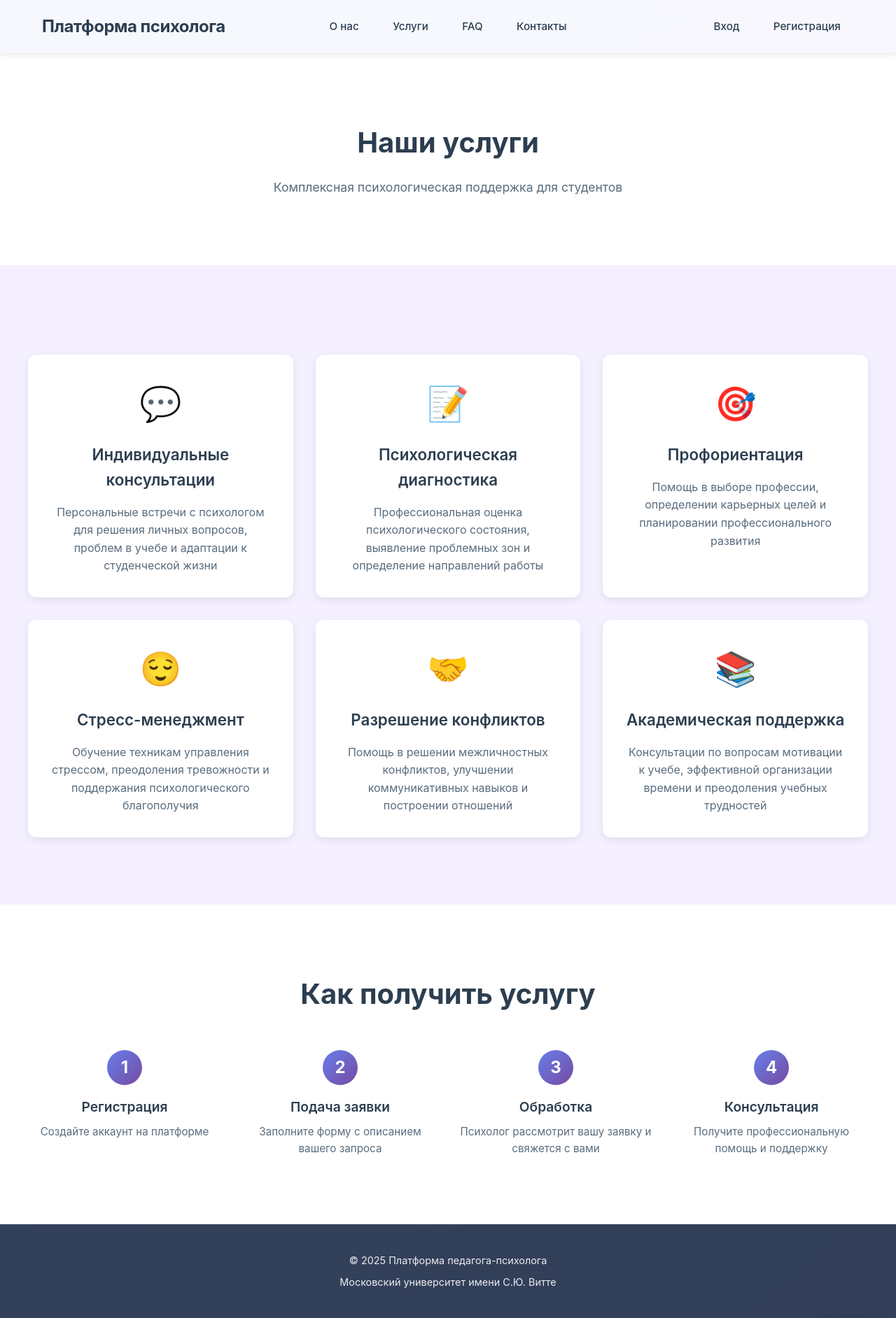
After one commit to psixolog44/psixolog-cabinet, a Django app: page /services/ in a window 1280 px wide. The commit adds this page. Shown: the whole page at 70% size. Run offline with Django 5.2, Linux system fonts and the light colour scheme.

Commit message:
Created Services page

```diff
--- a/app/urls.py
+++ b/app/urls.py
@@ -24,6 +24,7 @@ urlpatterns = [
     path("admin/", admin.site.urls),
     path("", views.index, name="index"),
     path("about/", views.about, name="about"),
+    path("services/", views.services, name="services"),
     path("faq/", views.faq, name="faq"),
     path("contacts/", views.contacts, name="contacts"),
 ]
--- a/app/views.py
+++ b/app/views.py
@@ -15,3 +15,7 @@ def faq(request):
 
 def contacts(request):
     return render(request, 'contacts.html')
+
+
+def services(request):
+    return render(request, 'services.html')
--- a/static/css/style.css
+++ b/static/css/style.css
@@ -474,6 +474,123 @@ section h2 {
     text-align: center;
 }
 
+.services-section {
+    background: #ffffff;
+}
+
+.services-section .section-content {
+    padding: 2rem 0;
+}
+
+.services-section h2 {
+    margin-bottom: 1rem;
+}
+
+.services-section p {
+    font-size: 1.1rem;
+    line-height: 1.8;
+    color: #5a6c7d;
+    text-align: center;
+    max-width: 800px;
+    margin: 0 auto;
+    margin-top: 0;
+}
+
+.services-list {
+    background: #f5f0ff;
+}
+
+.services-list .section-content {
+    padding: 2rem 0;
+}
+
+.services-grid {
+    display: grid;
+    grid-template-columns: repeat(auto-fit, minmax(300px, 1fr));
+    gap: 2rem;
+    margin-top: 2rem;
+}
+
+.service-card {
+    background: #ffffff;
+    padding: 2rem;
+    border-radius: 12px;
+    text-align: center;
+    box-shadow: 0 4px 12px rgba(0, 0, 0, 0.08);
+    transition: transform 0.3s ease, box-shadow 0.3s ease;
+}
+
+.service-card:hover {
+    transform: translateY(-5px);
+    box-shadow: 0 8px 20px rgba(0, 0, 0, 0.12);
+}
+
+.service-icon {
+    font-size: 3rem;
+    margin-bottom: 1rem;
+}
+
+.service-card h3 {
+    font-size: 1.4rem;
+    margin-bottom: 1rem;
+    color: #2c3e50;
+    font-weight: 600;
+}
+
+.service-card p {
+    font-size: 1rem;
+    line-height: 1.6;
+    color: #5a6c7d;
+    margin: 0;
+}
+
+.services-process {
+    background: #ffffff;
+}
+
+.services-process .section-content {
+    padding: 2rem 0;
+}
+
+.process-steps {
+    display: grid;
+    grid-template-columns: repeat(auto-fit, minmax(200px, 1fr));
+    gap: 2rem;
+    margin-top: 2rem;
+}
+
+.process-step {
+    text-align: center;
+}
+
+.process-step .step-number {
+    width: 50px;
+    height: 50px;
+    background: linear-gradient(135deg, #667eea 0%, #764ba2 100%);
+    color: #ffffff;
+    border-radius: 50%;
+    display: flex;
+    align-items: center;
+    justify-content: center;
+    font-size: 1.5rem;
+    font-weight: 700;
+    margin: 0 auto 1rem;
+}
+
+.process-step h3 {
+    font-size: 1.2rem;
+    margin-bottom: 0.5rem;
+    color: #2c3e50;
+    font-weight: 600;
+}
+
+.process-step p {
+    font-size: 0.95rem;
+    line-height: 1.6;
+    color: #5a6c7d;
+    margin: 0;
+}
+
 .contacts-wrapper {
     display: flex;
     gap: 0;
--- a/templates/base.html
+++ b/templates/base.html
@@ -14,6 +14,7 @@
                 <a href="/" class="logo">Платформа психолога</a>
                 <div class="nav-center-links">
                     <a href="{% url 'about' %}">О нас</a>
+                    <a href="{% url 'services' %}">Услуги</a>
                     <a href="{% url 'faq' %}">FAQ</a>
                     <a href="{% url 'contacts' %}">Контакты</a>
                 </div>
--- /dev/null
+++ b/templates/services.html
@@ -0,0 +1,77 @@
+{% extends 'base.html' %}
+
+{% block title %}Услуги - Платформа психолога{% endblock %}
+
+{% block content %}
+<section class="services-section">
+    <div class="section-content">
+        <h2>Наши услуги</h2>
+        <p>Комплексная психологическая поддержка для студентов</p>
+    </div>
+</section>
+
+<section class="services-list">
+    <div class="section-content">
+        <div class="services-grid">
+            <div class="service-card">
+                <div class="service-icon">💬</div>
+                <h3>Индивидуальные консультации</h3>
+                <p>Персональные встречи с психологом для решения личных вопросов, проблем в учебе и адаптации к студенческой жизни</p>
+            </div>
+            <div class="service-card">
+                <div class="service-icon">📝</div>
+                <h3>Психологическая диагностика</h3>
+                <p>Профессиональная оценка психологического состояния, выявление проблемных зон и определение направлений работы</p>
+            </div>
+            <div class="service-card">
+                <div class="service-icon">🎯</div>
+                <h3>Профориентация</h3>
+                <p>Помощь в выборе профессии, определении карьерных целей и планировании профессионального развития</p>
+            </div>
+            <div class="service-card">
+                <div class="service-icon">😌</div>
+                <h3>Стресс-менеджмент</h3>
+                <p>Обучение техникам управления стрессом, преодоления тревожности и поддержания психологического благополучия</p>
+            </div>
+            <div class="service-card">
+                <div class="service-icon">🤝</div>
+                <h3>Разрешение конфликтов</h3>
+                <p>Помощь в решении межличностных конфликтов, улучшении коммуникативных навыков и построении отношений</p>
+            </div>
+            <div class="service-card">
+                <div class="service-icon">📚</div>
+                <h3>Академическая поддержка</h3>
+                <p>Консультации по вопросам мотивации к учебе, эффективной организации времени и преодоления учебных трудностей</p>
+            </div>
+        </div>
+    </div>
+</section>
+
+<section class="services-process">
+    <div class="section-content">
+        <h2>Как получить услугу</h2>
+        <div class="process-steps">
+            <div class="process-step">
+                <div class="step-number">1</div>
+                <h3>Регистрация</h3>
+                <p>Создайте аккаунт на платформе</p>
+            </div>
+            <div class="process-step">
+                <div class="step-number">2</div>
+                <h3>Подача заявки</h3>
+                <p>Заполните форму с описанием вашего запроса</p>
+            </div>
+            <div class="process-step">
+                <div class="step-number">3</div>
+                <h3>Обработка</h3>
+                <p>Психолог рассмотрит вашу заявку и свяжется с вами</p>
+            </div>
+            <div class="process-step">
+                <div class="step-number">4</div>
+                <h3>Консультация</h3>
+                <p>Получите профессиональную помощь и поддержку</p>
+            </div>
+        </div>
+    </div>
+</section>
+{% endblock %}
```
Also changed, not shown: templates/index.html (+17 -0 lines).
